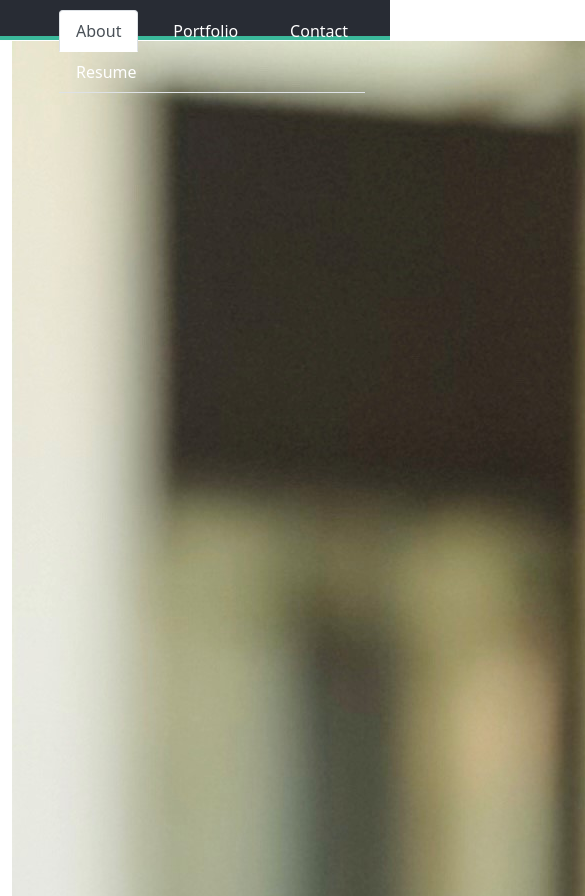
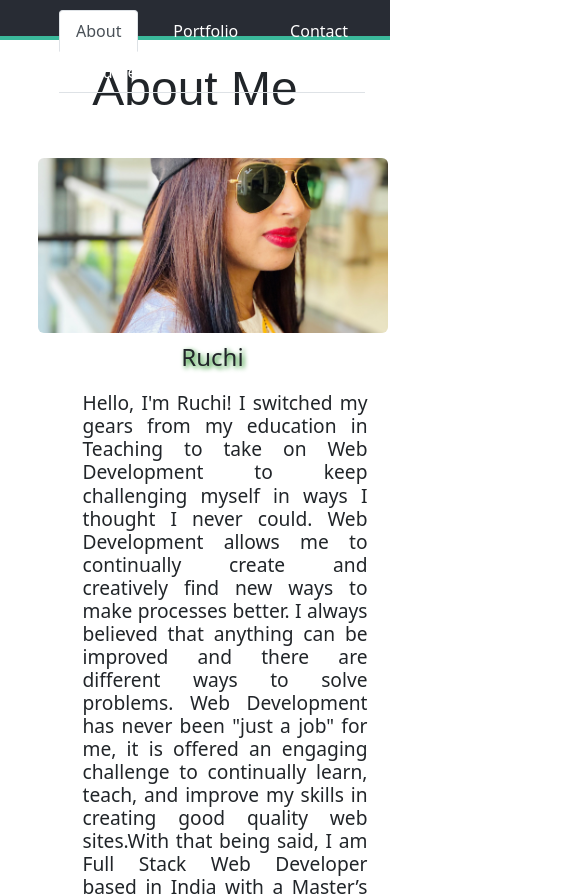
Before and after one commit to Ruchi479/react-portfolio, a React (Create React App) app: page / in a window 390 px wide. Shown: the top 896 px of the page, 585 px wide, since content can reach past the window. Built offline with nearby package versions, Linux system fonts and the light colour scheme.

Commit message:
added style to About Page

```diff
--- a/src/components/pages/About.js
+++ b/src/components/pages/About.js
@@ -1,13 +1,24 @@
 import React from 'react';
-import myimg from "../assets/img1.jpg"
+import myimg from "../assets/img1.jpg";
+import '../../styles/Aboutme.css';
+
+const styles ={
+  aboutStyle: {
+    display: 'flex',
+    flexDirection: 'column',
+    boxSizing: 'border-box',
+    padding: '20px',
+    marginBottom: '50px',
+  },
+}
 
 export default function About() {
   return (
-    <section id="about" className="container">
-        <h1 id="headings">About Me</h1>
-        <div id="pic">
-            <img src={myimg} alt="Image unavailable"/>
-            <div id="intro">
+    <section className="container" style={styles.aboutStyle}>
+        <h1 className="headings">About Me</h1>
+        <div className="pic">
+            <img src={myimg} alt="unavailable"/>
+            <div className="intro">
                 <h2>Ruchi</h2>
                 <p>
                   Hello, I'm Ruchi! I switched my gears from my education in Teaching to take on Web Development to keep challenging myself in ways I thought I never could.
--- /dev/null
+++ b/src/styles/Aboutme.css
@@ -0,0 +1,102 @@
+.headings{
+    font-family:sans-serif;
+    font-size: 3rem;
+    text-align: center;
+    margin:40px 0px;
+
+}
+
+.pic{
+    display:flex;
+}
+
+.pic img{
+    height: 500px;
+    width: 50%;
+    border-radius: 6px;
+    object-fit: cover;
+    margin-left: 35px;
+
+}
+
+.intro{
+    display: flex;
+    flex-direction: column;
+    text-align: justify;
+    padding: 10px;
+    width:55%;
+    margin-left:35px;
+}
+
+.intro h2{
+    font-size: 3.5rem;
+    margin-bottom: 20px;
+    text-shadow: 2px 2px 5px green;
+}
+
+.intro p{
+    line-height: 1.5;
+    font-size: 1.1rem;
+}
+
+
+/* tablet style*/
+@media screen and (max-width: 850px){
+    /*About*/
+    .pic{
+        flex-direction: column;
+        align-items: center;
+    }
+    .pic img{
+        width:475px;
+        height:300px;
+    }
+
+}
+
+@media screen and (max-width: 1200px){
+    .intro p{
+        /* width:400px; */
+        line-height: 1.2;
+        font-size: 1.2rem;
+    }
+    .intro h2{
+        text-align: center;
+        font-size: 2rem;
+    }
+    .intro{
+        display: flex;
+        flex-direction: column;
+        text-align: justify;
+        /* padding: 10px; */
+        width:55%;
+        max-width: 100%;
+        /* margin-left:35px; */
+    }
+}
+
+@media screen and (max-width: 532px){
+    /*About*/
+    .pic img{
+        width:350px;
+        height:175px;
+    }
+    .intro h2{
+        font-size: 1.5rem;
+    }
+    .intro p{
+        /* width:300px; */
+        margin-right: -25px;
+        line-height: 1.2;
+        font-size: 1.2rem;
+    }
+    .intro{
+        display: flex;
+        flex-direction: column;
+        text-align: justify;
+        padding: 10px;
+        width:80%;
+        max-width: 100%;
+        /* margin-left:35px; */
+    }
+}
```
Also changed, not shown: src/styles/About.css (deleted).
